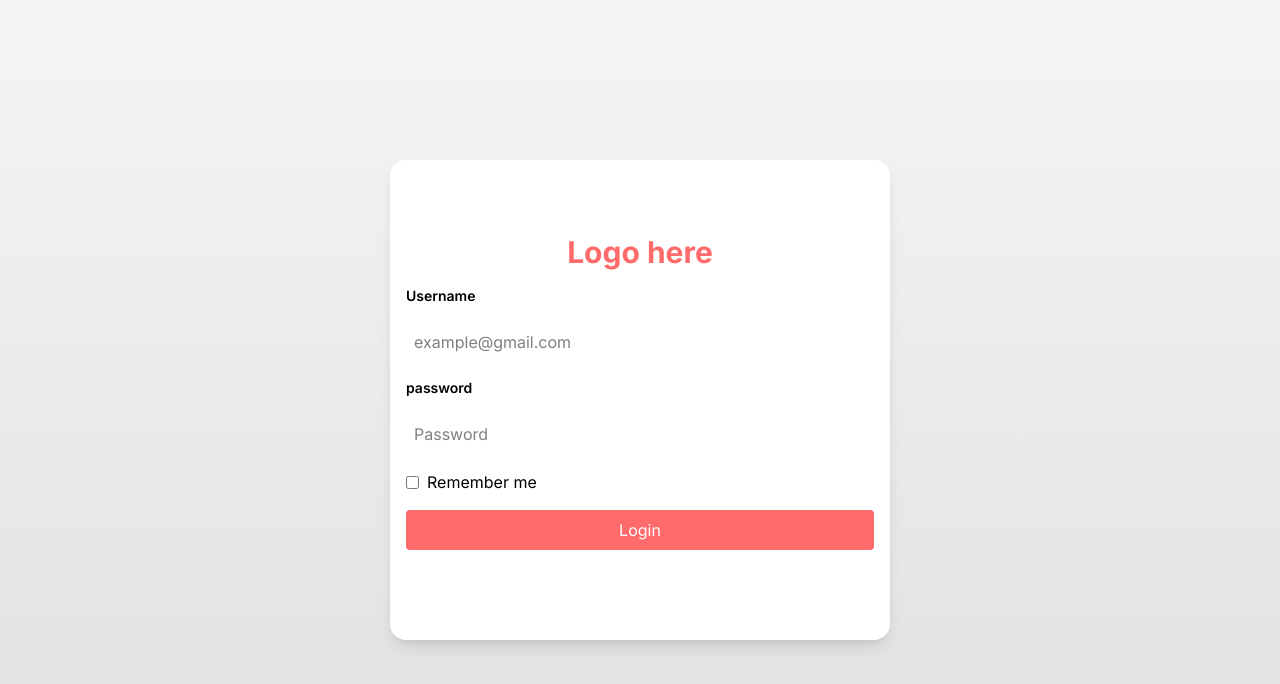
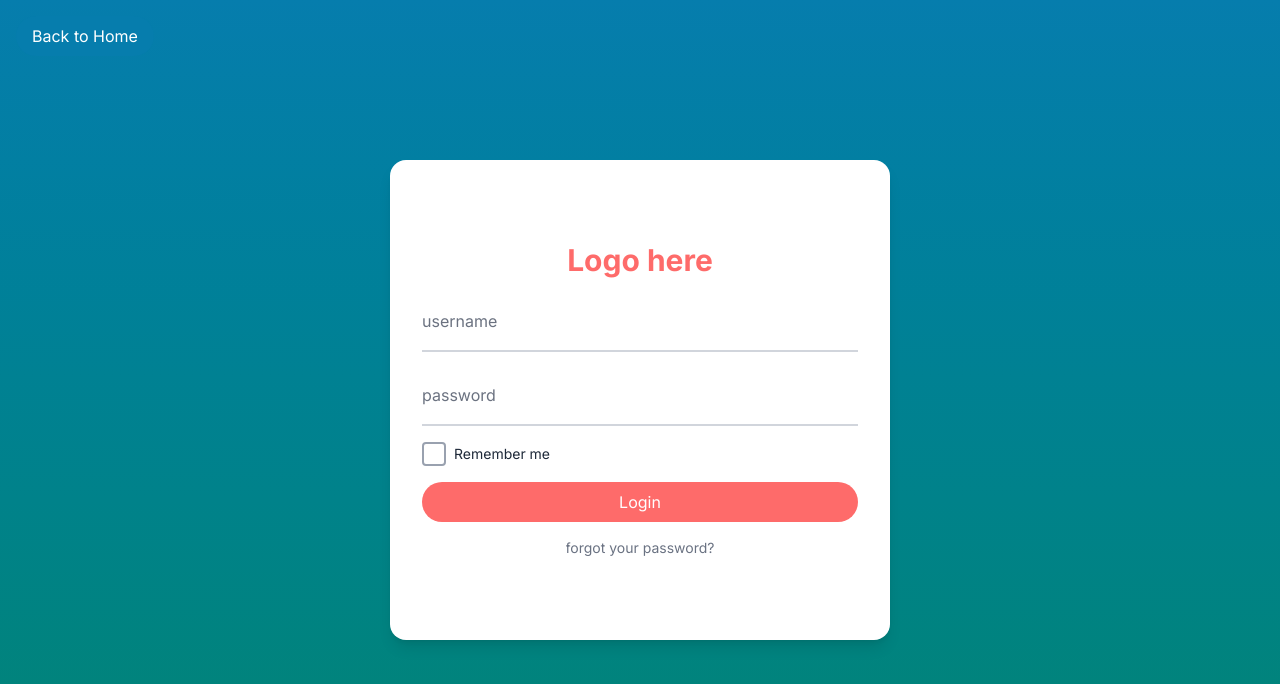
Before and after one commit to hatohui/GenCare, a Next.js app in the folder frontend/: page /login in a window 1280 px wide. Shown: the top 684 px of the page. Built offline with nearby package versions, Linux system fonts and the light colour scheme.

Commit message:
feat: simple login form

```diff
--- a/frontend/package.json
+++ b/frontend/package.json
@@ -9,8 +9,11 @@
 		"lint": "next lint"
 	},
 	"dependencies": {
+		"@radix-ui/react-checkbox": "^1.3.2",
 		"@tanstack/react-query": "^5.76.1",
 		"axios": "^1.9.0",
+		"clsx": "^2.1.1",
+		"framer-motion": "^12.12.2",
 		"motion": "^12.11.0",
 		"next": "15.3.2",
 		"next-auth": "^4.24.11",
--- a/frontend/src/Components/Auth/LoginForm.tsx
+++ b/frontend/src/Components/Auth/LoginForm.tsx
@@ -3,6 +3,9 @@
 import { motion } from 'motion/react'
 import TypedText from '../TypedText'
 import useInput from '@/Hooks/Form/useInput'
+import MotionCheckbox from '../MotionCheckbox'
+import FloatingLabelInput from '../FloatingLabel'
+import { on } from 'events'
 
 const LoginForm = () => {
 	const { reset: resetUsername, ...username } = useInput('', 'text')
@@ -15,53 +18,45 @@ const LoginForm = () => {
 		resetRemember()
 	}
 
-	console.log(handleReset)
-
 	const handleSubmit = () => {}
 
 	return (
 		<motion.div
-			className=' flex-col flex items-center justify-center h-120 w-[500px] rounded-2xl bg-white shadow-lg'
+			className=' flex-col flex items-center justify-center h-120 w-[500px] rounded-2xl bg-white shadow-lg p-4'
 			initial={{ translateX: -20, opacity: 0 }}
 			animate={{ translateX: 0, opacity: 1 }}
 			transition={{ duration: 1.2, ease: 'easeOut' }}
 		>
 			<div className='text-3xl font-bold text-accent'>Logo here</div>
 			<form onSubmit={handleSubmit} className='flex flex-col gap-4 p-4 w-full'>
-				<label htmlFor='username' className='text-sm font-semibold'>
-					Username
-				</label>
-				<input
-					{...username}
-					placeholder='example@gmail.com'
-					className='p-2 rounded'
+				<FloatingLabelInput
+					label='username'
+					id='username'
+					type='username'
+					value={username.value}
+					onChange={username.onChange}
 				/>
-				<label htmlFor='password' className='text-sm font-semibold'>
-					password
-				</label>
-				<input
+				<FloatingLabelInput
+					label='password'
+					id='password'
 					type='password'
-					placeholder='Password'
 					value={password.value}
 					onChange={password.onChange}
-					className='p-2 rounded'
 				/>
-				<div className='flex items-center gap-2'>
-					<input
-						type='checkbox'
-						id='remember'
-						checked={remember.value}
-						onChange={remember.onChange}
-						className='cursor-pointer'
-					/>
-					<label htmlFor='remember' className='cursor-pointer'>
-						Remember me
-					</label>
-				</div>
-				<button type='submit' className='bg-accent text-white p-2 rounded'>
+
+				<MotionCheckbox
+					label='Remember me'
+					checked={remember.value}
+					onCheckedChange={remember.onChange as any} //can you fix this later? (dont want this to be any)
+				/>
+				<button
+					type='submit'
+					className='bg-accent text-white p-2 rounded-full hover:bg-accent-dark transition-colors duration-200'
+				>
 					Login
 				</button>
 			</form>
+			<div className='text-gray-500 text-sm'>forgot your password? </div>
 		</motion.div>
 	)
 }
--- /dev/null
+++ b/frontend/src/Components/FloatingLabel.tsx
@@ -0,0 +1,62 @@
+'use client'
+
+import { useState, FocusEvent, ChangeEvent } from 'react'
+import { motion, AnimatePresence } from 'framer-motion'
+import clsx from 'clsx'
+
+type FloatingLabelInputProps = {
+	label: string
+	id: string
+	value: string
+	onChange: (event: ChangeEvent<HTMLInputElement>) => void
+	type?: string
+	required?: boolean
+	className?: string
+}
+
+export default function FloatingLabelInput({
+	label,
+	id,
+	value,
+	onChange,
+	type = 'text',
+	required = false,
+	className = '',
+}: FloatingLabelInputProps) {
+	const [focused, setFocused] = useState(false)
+
+	const isActive = focused || value.length > 0
+
+	return (
+		<div className={clsx('relative w-full', className)}>
+			<input
+				id={id}
+				type={type}
+				required={required}
+				value={value}
+				onFocus={() => setFocused(true)}
+				onBlur={(e: FocusEvent<HTMLInputElement>) => setFocused(false)}
+				onChange={onChange}
+				className={clsx(
+					'peer w-full border-b-2 border-gray-300 bg-transparent px-1 pt-6 pb-2 text-base text-black outline-none transition-all focus:border-accent',
+					'placeholder-transparent'
+				)}
+				placeholder={label}
+			/>
+			<motion.label
+				htmlFor={id}
+				initial={false}
+				animate={{
+					x: 0,
+					y: isActive ? 0 : 15,
+					fontSize: isActive ? '0.75rem' : '1rem',
+					color: isActive ? 'var(--color-accent)' : '#6b7280',
+				}}
+				transition={{ type: 'spring', stiffness: 300, damping: 20 }}
+				className='absolute left-0 top-0 origin-[0] cursor-text z-90'
+			>
+				{label}
+			</motion.label>
+		</div>
+	)
+}
--- /dev/null
+++ b/frontend/src/Components/MotionCheckbox.tsx
@@ -0,0 +1,68 @@
+'use client'
+
+import * as Checkbox from '@radix-ui/react-checkbox'
+import { motion, AnimatePresence } from 'framer-motion'
+import { CheckedState } from '@radix-ui/react-checkbox'
+import { FC } from 'react'
+
+const CheckIcon = () => (
+	<motion.svg
+		viewBox='0 0 24 24'
+		fill='none'
+		stroke='#007DB3'
+		strokeWidth='3'
+		strokeLinecap='round'
+		strokeLinejoin='round'
+		className='w-4 h-4'
+		initial={{ pathLength: 0 }}
+		animate={{ pathLength: 1 }}
+		exit={{ pathLength: 0 }}
+		transition={{ duration: 0.3, ease: 'easeInOut' }}
+	>
+		<motion.path d='M5 13l4 4L19 7' />
+	</motion.svg>
+)
+
+type MotionCheckboxProps = {
+	label: string
+	checked: boolean
+	onCheckedChange: (checked: boolean) => void
+}
+
+const MotionCheckbox: FC<MotionCheckboxProps> = ({
+	label,
+	checked,
+	onCheckedChange,
+}) => {
+	const handleChange = (checkedState: CheckedState) => {
+		if (checkedState === 'indeterminate') return
+		onCheckedChange(checkedState)
+	}
+
+	return (
+		<label className='flex items-center gap-2 cursor-pointer'>
+			<Checkbox.Root
+				className='w-6 h-6 border-2 border-gray-400 rounded flex items-center justify-center bg-white'
+				checked={checked}
+				onCheckedChange={handleChange}
+			>
+				<AnimatePresence>
+					{checked && (
+						<motion.div
+							key='check'
+							initial={{ scale: 0.6, opacity: 0 }}
+							animate={{ scale: 1, opacity: 1 }}
+							exit={{ scale: 0.6, opacity: 0 }}
+							transition={{ duration: 0.2 }}
+						>
+							<CheckIcon />
+						</motion.div>
+					)}
+				</AnimatePresence>
+			</Checkbox.Root>
+			<span className='text-sm text-gray-800'>{label}</span>
+		</label>
+	)
+}
+
+export default MotionCheckbox
--- a/frontend/src/app/ClientLayout.tsx
+++ b/frontend/src/app/ClientLayout.tsx
@@ -1,6 +1,7 @@
 'use client'
 
 import NavBar from '@/Components/NavBar'
+import Link from 'next/link'
 import { usePathname } from 'next/navigation'
 
 export default function ClientLayout({
@@ -17,6 +18,14 @@ export default function ClientLayout({
 	return (
 		<>
 			{!shouldHideNavbar && <NavBar />}
+			{shouldHideNavbar && (
+				<Link
+					href='/'
+					className='fixed top-4 left-4 z-50 text-white bg-main hover:bg-accent px-4 py-2 rounded-full  transition-all duration-200'
+				>
+					Back to Home
+				</Link>
+			)}
 			{children}
 		</>
 	)
--- a/frontend/src/app/globals.css
+++ b/frontend/src/app/globals.css
@@ -55,7 +55,7 @@ body,
 *,
 *:hover,
 *:focus {
-	cursor: none !important;
+	cursor: none;
 }
 
 body {
--- a/frontend/src/app/login/page.tsx
+++ b/frontend/src/app/login/page.tsx
@@ -4,7 +4,7 @@ import Link from 'next/link'
 export default function Login() {
 	return (
 		<>
-			<div className='full-screen center-all bg-gradient-to-b from-[#f5f5f5] to-[#e0e0e0]'>
+			<div className='full-screen center-all bg-gradient-to-b from-main to-secondary p-4'>
 				<LoginForm />
 			</div>
 		</>
```
Also changed, not shown: 1 other file (tests, documents, lock files or other folders).
